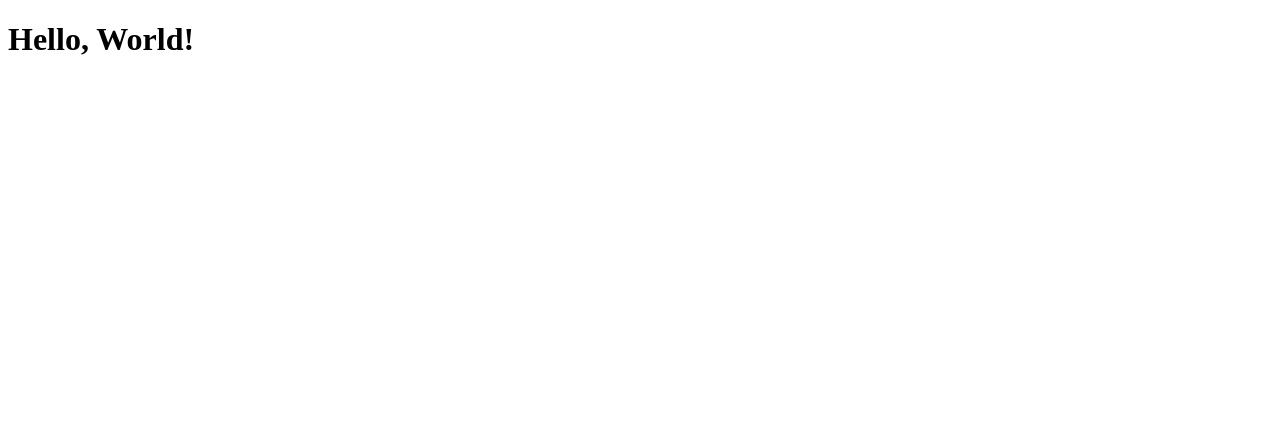
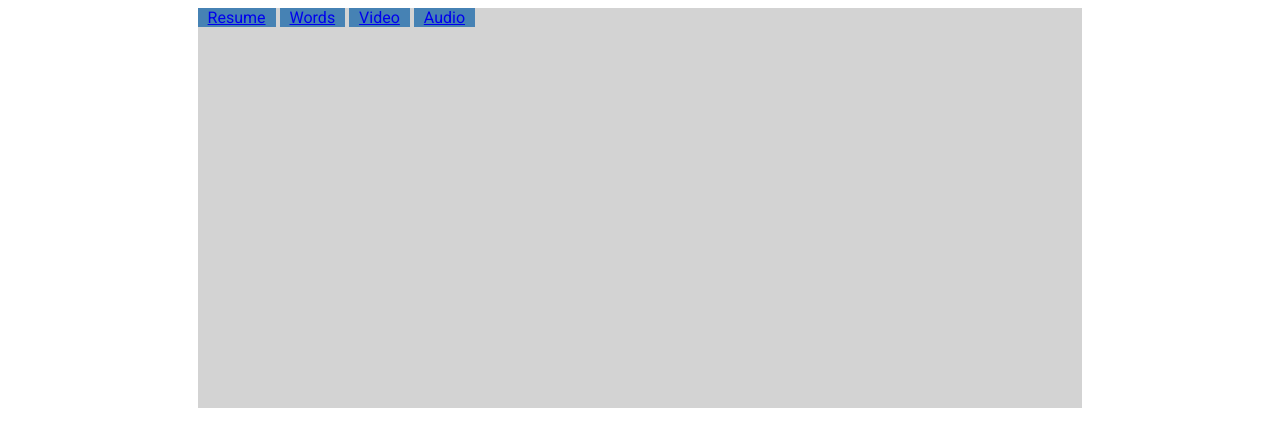
Before and after one commit to ellenmhr/ellenmhr.github.io, a plain HTML site: page index.html in a window 1280 px wide. Drawn offline with Linux system fonts and the light colour scheme.

Commit message:
add pages

```diff
--- a/index.html
+++ b/index.html
@@ -1,11 +1,101 @@
 <!DOCTYPE html>
 <html>
+
 	<head>
-	<title>Ellen's Website</title>
+		<title>Ellen's Website</title>
+
+		<link href='http://fonts.googleapis.com/css?family=Roboto' rel='stylesheet' type='text/css'>
+		<style>
+
+			.cf:before,
+			.cf:after {
+			    content: " "; /* 1 */
+			    display: table; /* 2 */
+			}
+
+			.cf:after {
+			    clear: both;
+			}
+
+			/**
+			 * For IE 6/7 only
+			 * Include this rule to trigger hasLayout and contain floats.
+			 */
+			.cf {
+			    *zoom: 1;
+			}
+
+
+			h1 {
+				margin:0px;
+				padding:0px;
+			}
+
+			.container {
+				width:70%;
+				height:400px;
+				background-color:lightgray;
+				margin-left:auto;
+				margin-right:auto;
+				font-family: 'Roboto', sans-serif;
+			}
+
+			.header {
+				width:100%;
+
+			}
+				.nav {
+					width:100%;
+				}
+				.nav-box {
+					width:25%;
+					padding-left:10px;
+					padding-right:10px;
+					background-color:steelblue;
+					display:inline;
+					cursor:pointer;
+				}
+				.nav-box:hover {
+					background-color:green;
+				}
+
+
+			.body {
+				width:100%;
+			}
+
+			.footer {
+				width:100%;
+			}
+
+
+
+		</style>
+
+
 	</head>
 	<body>
 
-		<h1>Hello, World!</h1>
+
+		<div class="container cf">
+
+			<div class="header cf">
+				<div class="nav cf">
+					<div class="nav-box"><a href="rolfes_resume.pdf">Resume</a></div>
+					<div class="nav-box"><a href="words.html">Words</a></div>
+					<div class="nav-box"><a href="video.html">Video</a></div>
+					<div class="nav-box"><a href="audio.html">Audio</a></div>
+				</div>
+
+			</div>
+
+			<div class="body cf"></div>
+
+			<div class="footer cf"></div>
+
+		</div>
+
+
 
 	</body>
 </html>
```
Also changed, not shown: audio.html (added), photo.html (added), video.html (added), word.html (added).
